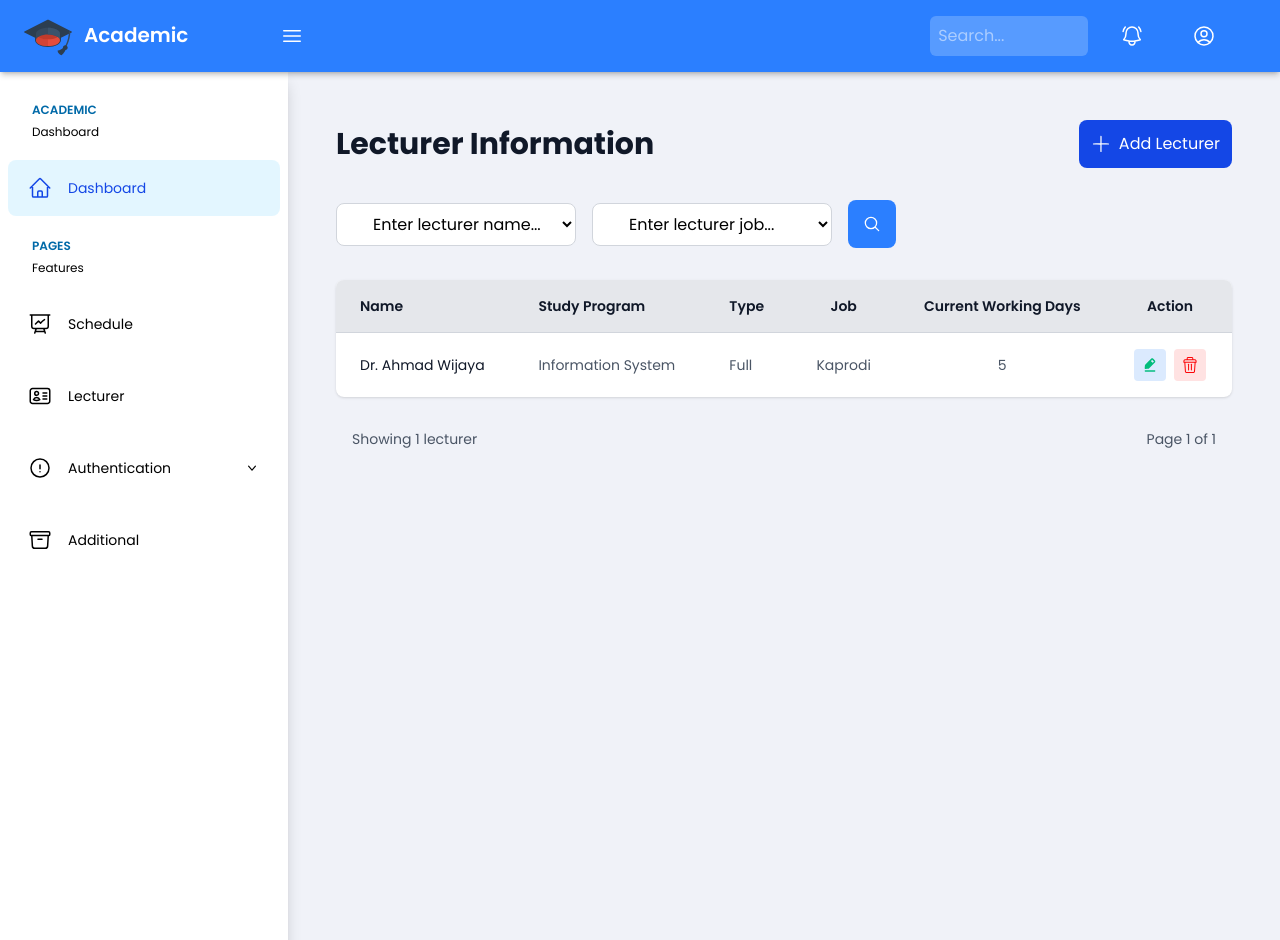
After one commit to Richeaa/academic-project, a Django app: page /lecturer/ in a window 1280 px wide. The commit adds this page. Run offline with Django 5.2, Linux system fonts and the light colour scheme.

Commit message:
lecturer

```diff
--- a/academicproject/academicapp/templates/dashboard.html
+++ b/academicproject/academicapp/templates/dashboard.html
@@ -100,7 +100,7 @@
                 </div>
                 </a>
 
-                <a href="#"><div class="group w-full h-14 mt-4 hover:bg-sky-200/30 rounded-lg flex p-5 items-center hover:text-blue-700 transition-all duration-100 ease-in-out">
+                <a href="{% url 'lecturer' %}"><div class="group w-full h-14 mt-4 hover:bg-sky-200/30 rounded-lg flex p-5 items-center hover:text-blue-700 transition-all duration-100 ease-in-out">
                     <div>
                         <svg xmlns="http://www.w3.org/2000/svg" fill="none" viewBox="0 0 24 24" stroke-width="1.5" stroke="currentColor" class="size-6">
                         <path stroke-linecap="round" stroke-linejoin="round" d="M15 9h3.75M15 12h3.75M15 15h3.75M4.5 19.5h15a2.25 2.25 0 0 0 2.25-2.25V6.75A2.25 2.25 0 0 0 19.5 4.5h-15a2.25 2.25 0 0 0-2.25 2.25v10.5A2.25 2.25 0 0 0 4.5 19.5Zm6-10.125a1.875 1.875 0 1 1-3.75 0 1.875 1.875 0 0 1 3.75 0Zm1.294 6.336a6.721 6.721 0 0 1-3.17.789 6.721 6.721 0 0 1-3.168-.789 3.376 3.376 0 0 1 6.338 0Z" />
--- /dev/null
+++ b/academicproject/academicapp/templates/lecturer.html
@@ -0,0 +1,93 @@
+{% extends 'dashboard.html' %}
+{% load static %}
+
+{% block content %}
+<div id="main-content" class="w-full transition-all duration-300 p-12 select-none">
+
+    <div class="flex justify-between items-center mb-8">
+      <h1 class="text-3xl font-bold text-gray-900">Lecturer Information</h1>
+      <a href="{% url 'addLecturer' %}" class="bg-blue-700 text-white px-3 py-3 rounded-lg flex items-center gap-2 transition-colors">
+        <img src="{% static 'svg/add.svg' %}" alt="Add Icon" class="w-5 h-5"> Add Lecturer
+      </a>
+    </div>
+
+    <div class="flex flex-wrap items-center gap-4 mb-8">
+      <div class="relative w-60">
+        <i data-lucide="search"
+          class="absolute left-3 top-1/2 -translate-y-1/2 text-gray-400 w-4 h-4 pointer-events-none"></i>
+        <select
+          class="w-full pl-8 pr-4 py-2 border border-gray-300 rounded-lg bg-white focus:ring-2 focus:ring-blue-500">
+          <option value="" disabled selected hidden>Enter lecturer name...</option>
+          <option>Siti</option>
+          <option>Eko</option>
+          <option>Rosdianti</option>
+        </select>
+      </div>
+
+      <div class="relative w-60">
+        <i data-lucide="search"
+          class="absolute left-3 top-1/2 -translate-y-1/2 text-gray-400 w-4 h-4 pointer-events-none"></i>
+        <select
+          class="w-full pl-8 pr-4 py-2 border border-gray-300 rounded-lg bg-white focus:ring-2 focus:ring-blue-500">
+          <option value="" disabled selected hidden>Enter lecturer job...</option>
+          <option>Dosen</option>
+          <option>Kaprodi</option>
+          <option>Dekan</option>
+        </select>
+      </div>
+
+      <button class="w-12 h-12 flex items-center justify-center bg-blue-500 text-white rounded-lg transition-colors">
+        <img src="{% static 'svg/search.svg' %}" alt="Search Icon" class="w-5 h-5">
+      </button>
+    </div>
+
+    <div class="bg-white rounded-lg shadow-sm overflow-hidden">
+      <div class="overflow-x-auto">
+        <table class="w-full">
+          <thead class="bg-gray-200 border-b border-gray-300">
+            <tr>
+              <th class="px-6 py-4 text-left text-sm font-semibold text-gray-900">Name</th>
+              <th class="px-6 py-4 text-left text-sm font-semibold text-gray-900">Study Program</th>
+              <th class="px-6 py-4 text-left text-sm font-semibold text-gray-900">Type</th>
+              <th class="px-6 py-4 text-center text-sm font-semibold text-gray-900">Job</th>
+              <th class="px-6 py-4 text-center text-sm font-semibold text-gray-900">Current Working Days</th>
+              <th class="px-6 py-4 text-center text-sm font-semibold text-gray-900">Action</th>
+            </tr>
+          </thead>
+          <tbody class="divide-y divide-gray-200">
+            <tr class="hover:bg-gray-50">
+              <td class="px-6 py-4 text-sm text-gray-900">Dr. Ahmad Wijaya</td>
+              <td class="px-6 py-4 text-sm text-gray-600">Information System</td>
+              <td class="px-6 py-4 text-sm text-gray-600">Full</td>
+              <td class="px-6 py-4 text-center text-sm text-gray-600">Kaprodi</td>
+              <td class="px-6 py-4 text-center text-sm text-gray-600">5</td>
+              <td class="px-6 py-4 text-center">
+                <div class="flex justify-center gap-2">
+                  <a href="{% url 'editLecturer' %}" class="p-2 bg-blue-100 rounded hover:bg-blue-200 transition-colors">
+                    <img src="{% static 'svg/edit.svg' %}" class="w-4 h-4" alt="Edit">
+                  </a>
+                  <a href="#" class="p-2 bg-red-100 rounded hover:bg-red-200 transition-colors">
+                    <img src="{% static 'svg/delete.svg' %}" class="w-4 h-4" alt="Delete">
+                  </a>
+                </div>
+              </td>
+            </tr>
+          </tbody>
+        </table>
+      </div>
+
+    </div>
+    <div class="mt-4 flex justify-between text-sm text-gray-600 p-4">
+        <span>Showing 1 lecturer</span>
+        <span>Page 1 of 1</span>
+      </div>
+  </div>
+</div>
+{% endblock %}
+
+{% block extra_script %}
+<script src="https://unpkg.com/lucide-static@latest/dist/lucide.min.js"></script>
+<script>
+  lucide.createIcons();
+</script>
+{% endblock %}
--- a/academicproject/academicapp/urls.py
+++ b/academicproject/academicapp/urls.py
@@ -5,4 +5,9 @@ urlpatterns = [
     path('', views.signin, name='signin'),
     path('logout/', views.logout, name='logout'),
     path('dashboard/', views.dashboard, name='dashboard'),
+    path('lecturer/', views.lecturer, name = 'lecturer'),
+    path('add/',views.addLecturer, name ='addLecturer' ),
+    path('edit/',views.editLecturer, name ='editLecturer' )
+
+
 ]
--- a/academicproject/academicapp/views.py
+++ b/academicproject/academicapp/views.py
@@ -5,6 +5,13 @@ from .models import profile
 
 def dashboard(request):
     return render(request, 'dashboard.html')
+def lecturer(request):
+    return render(request, 'lecturer.html')
+def addLecturer(request):
+    return render(request, 'addLecturer.html')
+def editLecturer(request):
+    return render(request, 'editLecturer.html')
+
 
 def signin(request):
     users = profile.objects.all()
```
Also changed, not shown: academicproject/academicapp/templates/addLecturer.html (added, +52 -0 lines), academicproject/academicapp/templates/editLecturer.html (added, +53 -0 lines), academicproject/academicapp/static/svg/add.svg (added), academicproject/academicapp/static/svg/delete.svg (added), academicproject/academicapp/static/svg/edit.svg (added).
